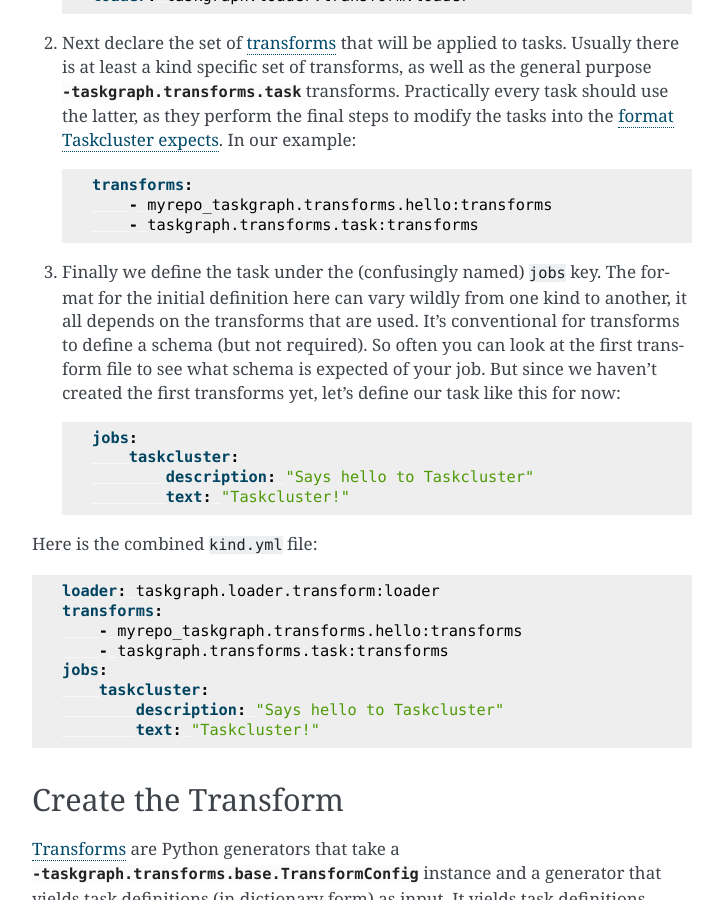
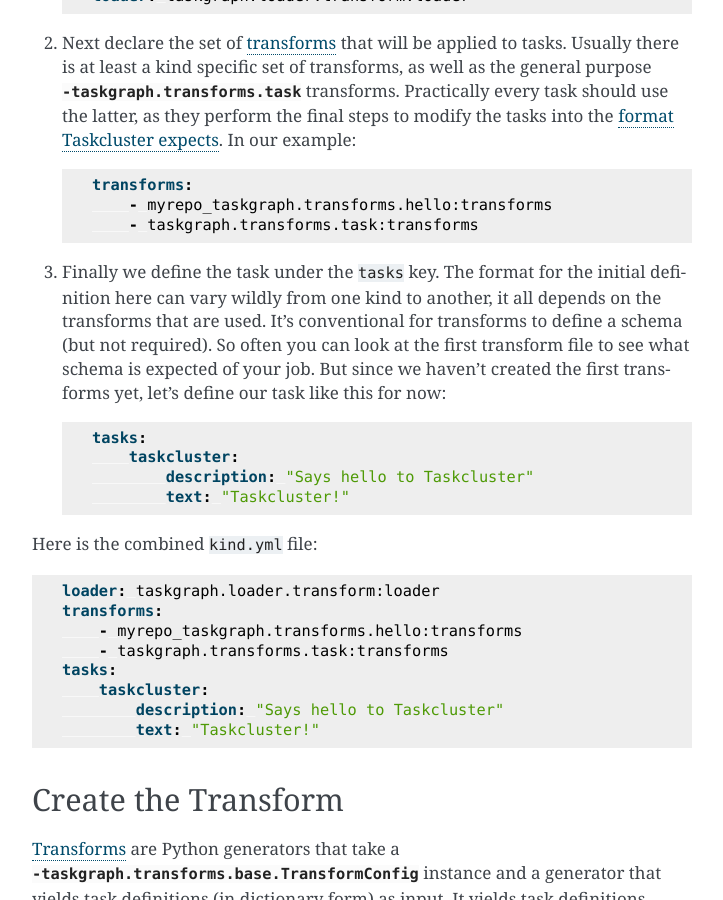
Before and after one commit to taskcluster/taskgraph, a Sphinx documentation site: the page built from docs/tutorials/creating-a-task-graph.rst, in a window 1280 px wide and 900 px high, scrolled down 1813 px. Shown: the whole window, without its empty margins (388-1111 px from the left). Built offline with Sphinx 7.4.7, drawn with Linux system fonts in a browser that asks for light colours.

```diff
--- a/docs/concepts/kind.rst
+++ b/docs/concepts/kind.rst
@@ -45,8 +45,8 @@ these are written in snake case and the corresponding python functions aren't).
       - taskgraph.transforms.cached_tasks:transforms
       - taskgraph.transforms.task:transforms
 
-  jobs:
-      android-build:  <-- this android-build image job (or task) is dependent on the the base image below, and will be referenced in a build kind.
+  tasks:
+      android-build:  <-- this android-build image task is dependent on the the base image below, and will be referenced in a build kind.
           symbol: I(agb)
           parent: base
       base:
--- a/docs/howto/docker.rst
+++ b/docs/howto/docker.rst
@@ -191,7 +191,7 @@ with the following contents:
        - taskgraph.transforms.cached_tasks:transforms
        - taskgraph.transforms.task:transforms
 
-   jobs:
+   tasks:
        custom:
            symbol: I(custom-image)
 
--- a/docs/tutorials/creating-a-task-graph.rst
+++ b/docs/tutorials/creating-a-task-graph.rst
@@ -104,17 +104,17 @@ you have a ``hello`` kind. For this next section we'll be editing
         - myrepo_taskgraph.transforms.hello:transforms
         - taskgraph.transforms.task:transforms
 
-#. Finally we define the task under the (confusingly named) ``jobs`` key.
-   The format for the initial definition here can vary wildly from one kind
-   to another, it all depends on the transforms that are used. It's conventional
-   for transforms to define a schema (but not required). So often you can look
-   at the first transform file to see what schema is expected of your job. But
-   since we haven't created the first transforms yet, let's define our task
-   like this for now:
+#. Finally we define the task under the ``tasks`` key. The format for the
+   initial definition here can vary wildly from one kind to another, it all
+   depends on the transforms that are used. It's conventional for transforms to
+   define a schema (but not required). So often you can look at the first
+   transform file to see what schema is expected of your job. But since we
+   haven't created the first transforms yet, let's define our task like this
+   for now:
 
    .. code-block:: yaml
 
-    jobs:
+    tasks:
         taskcluster:
             description: "Says hello to Taskcluster"
             text: "Taskcluster!"
@@ -127,7 +127,7 @@ Here is the combined ``kind.yml`` file:
  transforms:
      - myrepo_taskgraph.transforms.hello:transforms
      - taskgraph.transforms.task:transforms
- jobs:
+ tasks:
      taskcluster:
          description: "Says hello to Taskcluster"
          text: "Taskcluster!"
@@ -205,7 +205,7 @@ Next run the following command at the root of your repo:
  taskgraph full
 
 If all goes well, you should see some log output followed by a single task
-called ``hello-taskcluster``. Try adding a second task to your ``jobs`` key
+called ``hello-taskcluster``. Try adding a second task to your ``tasks`` key
 in the ``kind.yml`` file and re-generating the graph. You should see both
 task labels!
 
--- a/taskcluster/ci/doc/kind.yml
+++ b/taskcluster/ci/doc/kind.yml
@@ -9,7 +9,7 @@ transforms:
     - taskgraph.transforms.job:transforms
     - taskgraph.transforms.task:transforms
 
-job-defaults:
+task-defaults:
     worker-type: t-linux
     worker:
         docker-image: {in-tree: python3.7}
@@ -23,7 +23,7 @@ job-defaults:
         cwd: '{checkout}'
         cache-dotcache: true
 
-jobs:
+tasks:
     generate:
         description: "Generate documentation and fail on warnings"
         treeherder:
```
Also changed, not shown: 12 other files.
